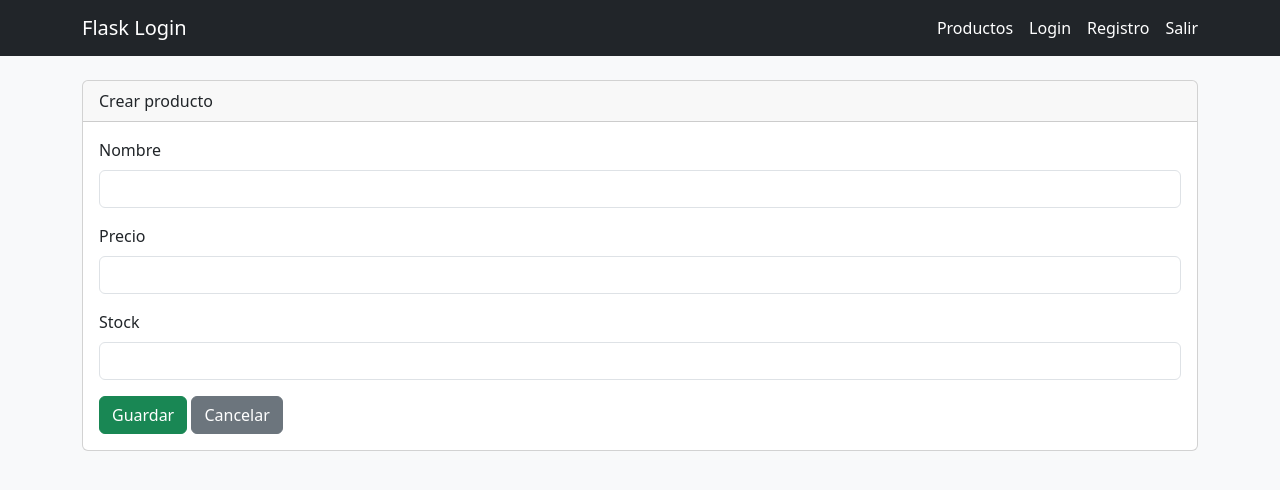
After one commit to Croos18/Desarrollo-de-aplicaciones-web, a Flask app: page /crear in a window 1280 px wide. The commit adds this page. Shown: the top 490 px of the page. Run offline with Flask 3, Linux system fonts and the light colour scheme.

Commit message:
Semana 15

```diff
--- /dev/null
+++ b/Semana_13/Correr.txt
@@ -0,0 +1,2 @@
+.\.venv\Scripts\activate
+python app.py
--- a/Semana_13/app.py
+++ b/Semana_13/app.py
@@ -1,14 +1,18 @@
 # app.py
-from flask import Flask, jsonify, request
+from flask import Flask, jsonify, request, render_template, redirect, url_for, flash
 from mysql.connector import Error
-from conexion import get_connection  # asegúrate que usa host/puerto correctos (p.ej. 127.0.0.1:3307)
+from conexion import get_connection  # asegúrate de apuntar a la BD correcta
 
 app = Flask(__name__)
+app.secret_key = "cambia-esta-clave"
 
+# ------------------ HOME ------------------
 @app.route("/")
 def home():
-    return "Flask + MySQL OK. Visita /test_db"
+    # Página de inicio: redirige al listado web
+    return redirect(url_for("listar_productos"))
 
+# ------------------ SALUD / DB ------------------
 @app.route("/test_db")
 def test_db():
     try:
@@ -21,7 +25,7 @@ def test_db():
     except Error as e:
         return jsonify({"ok": False, "error": str(e)}), 500
 
-# Crear tabla usuarios
+# ------------------ INIT DB (usuarios, productos) ------------------
 @app.route("/init_db/usuarios", methods=["POST"])
 def init_usuarios():
     sql = """
@@ -32,41 +36,52 @@ def init_usuarios():
     ) ENGINE=InnoDB DEFAULT CHARSET=utf8mb4;
     """
     try:
-        conn = get_connection()
-        cur = conn.cursor()
-        cur.execute(sql)
-        conn.commit()  # <-- importante
+        conn = get_connection(); cur = conn.cursor()
+        cur.execute(sql); conn.commit()
         cur.close(); conn.close()
         return jsonify({"ok": True, "msg": "Tabla 'usuarios' lista"})
     except Error as e:
         return jsonify({"ok": False, "error": str(e)}), 500
 
-# Insertar usuario
+@app.route("/init_db/productos", methods=["POST"])
+def init_productos():
+    sql = """
+    CREATE TABLE IF NOT EXISTS productos (
+      id_producto INT AUTO_INCREMENT PRIMARY KEY,
+      nombre      VARCHAR(120) NOT NULL,
+      precio      DECIMAL(10,2) NOT NULL DEFAULT 0.00,
+      stock       INT NOT NULL DEFAULT 0,
+      created_at  TIMESTAMP DEFAULT CURRENT_TIMESTAMP
+    ) ENGINE=InnoDB DEFAULT CHARSET=utf8mb4;
+    """
+    try:
+        conn = get_connection(); cur = conn.cursor()
+        cur.execute(sql); conn.commit()
+        cur.close(); conn.close()
+        return jsonify({"ok": True, "msg": "Tabla 'productos' lista"})
+    except Error as e:
+        return jsonify({"ok": False, "error": str(e)}), 500
+
+# ------------------ API USUARIOS (lo tuyo) ------------------
 @app.route("/usuarios", methods=["POST"])
 def add_usuario():
     data = request.get_json(force=True) or {}
-    nombre = data.get("nombre")
-    mail   = data.get("mail")
+    nombre = data.get("nombre"); mail = data.get("mail")
     if not nombre or not mail:
         return jsonify({"ok": False, "error": "nombre y mail requeridos"}), 400
-
     try:
-        conn = get_connection()
-        cur = conn.cursor()
+        conn = get_connection(); cur = conn.cursor()
         cur.execute("INSERT INTO usuarios (nombre, mail) VALUES (%s, %s)", (nombre, mail))
-        conn.commit()  # <-- importante
-        new_id = cur.lastrowid
+        conn.commit(); new_id = cur.lastrowid
         cur.close(); conn.close()
         return jsonify({"ok": True, "msg": "Usuario creado", "id_usuario": new_id}), 201
     except Error as e:
         return jsonify({"ok": False, "error": str(e)}), 500
 
-# Listar usuarios
 @app.route("/usuarios", methods=["GET"])
 def list_usuarios():
     try:
-        conn = get_connection()
-        cur = conn.cursor(dictionary=True)
+        conn = get_connection(); cur = conn.cursor(dictionary=True)
         cur.execute("SELECT id_usuario, nombre, mail FROM usuarios ORDER BY id_usuario DESC")
         rows = cur.fetchall()
         cur.close(); conn.close()
@@ -74,5 +89,136 @@ def list_usuarios():
     except Error as e:
         return jsonify({"ok": False, "error": str(e)}), 500
 
+# ------------------ WEB CRUD PRODUCTOS ------------------
+# LISTAR
+@app.get("/productos")
+def listar_productos():
+    try:
+        conn = get_connection(); cur = conn.cursor(dictionary=True)
+        cur.execute("SELECT id_producto, nombre, precio, stock, created_at FROM productos ORDER BY id_producto DESC")
+        rows = cur.fetchall()
+        cur.close(); conn.close()
+    except Error as e:
+        flash(f"Error al listar: {e}", "danger")
+        rows = []
+    return render_template("productos_list.html", productos=rows)
+
+# FORM CREAR
+@app.get("/crear")
+def crear_form():
+    return render_template("producto_form.html", producto=None, action="crear")
+
+# CREAR (POST)
+@app.post("/crear")
+def crear_submit():
+    nombre = (request.form.get("nombre") or "").strip()
+    precio = request.form.get("precio") or "0"
+    stock  = request.form.get("stock")  or "0"
+
+    errores = []
+    if not nombre: errores.append("El nombre es obligatorio.")
+    try:
+        precio = float(precio);  assert precio >= 0
+    except Exception: errores.append("Precio inválido.")
+    try:
+        stock = int(stock);      assert stock >= 0
+    except Exception: errores.append("Stock inválido.")
+
+    if errores:
+        for e in errores: flash(e, "warning")
+        return render_template("producto_form.html", producto=request.form, action="crear")
+
+    try:
+        conn = get_connection(); cur = conn.cursor()
+        cur.execute("INSERT INTO productos (nombre, precio, stock) VALUES (%s, %s, %s)", (nombre, precio, stock))
+        conn.commit(); cur.close(); conn.close()
+        flash("Producto creado.", "success")
+        return redirect(url_for("listar_productos"))
+    except Error as e:
+        flash(f"Error al crear: {e}", "danger")
+        return render_template("producto_form.html", producto=request.form, action="crear")
+
+# FORM EDITAR
+@app.get("/editar/<int:id_prod>")
+def editar_form(id_prod):
+    try:
+        conn = get_connection(); cur = conn.cursor(dictionary=True)
+        cur.execute("SELECT * FROM productos WHERE id_producto=%s", (id_prod,))
+        row = cur.fetchone()
+        cur.close(); conn.close()
+        if not row:
+            flash("Producto no encontrado.", "warning")
+            return redirect(url_for("listar_productos"))
+        return render_template("producto_form.html", producto=row, action="editar")
+    except Error as e:
+        flash(f"Error al cargar edición: {e}", "danger")
+        return redirect(url_for("listar_productos"))
+
+# EDITAR (POST)
+@app.post("/editar/<int:id_prod>")
+def editar_submit(id_prod):
+    nombre = (request.form.get("nombre") or "").strip()
+    precio = request.form.get("precio") or "0"
+    stock  = request.form.get("stock")  or "0"
+
+    errores = []
+    if not nombre: errores.append("El nombre es obligatorio.")
+    try:
+        precio = float(precio);  assert precio >= 0
+    except Exception: errores.append("Precio inválido.")
+    try:
+        stock = int(stock);      assert stock >= 0
+    except Exception: errores.append("Stock inválido.")
+
+    if errores:
+        for e in errores: flash(e, "warning")
+        data = {"id_producto": id_prod, "nombre": nombre, "precio": precio, "stock": stock}
+        return render_template("producto_form.html", producto=data, action="editar")
+
+    try:
+        conn = get_connection(); cur = conn.cursor()
+        cur.execute("UPDATE productos SET nombre=%s, precio=%s, stock=%s WHERE id_producto=%s",
+                    (nombre, precio, stock, id_prod))
+        conn.commit(); cur.close(); conn.close()
+        flash("Producto actualizado.", "success")
+        return redirect(url_for("listar_productos"))
+    except Error as e:
+        flash(f"Error al actualizar: {e}", "danger")
+        data = {"id_producto": id_prod, "nombre": nombre, "precio": precio, "stock": stock}
+        return render_template("producto_form.html", producto=data, action="editar")
+
+# CONFIRMAR ELIMINAR
+@app.get("/eliminar/<int:id_prod>")
+def eliminar_confirm(id_prod):
+    try:
+        conn = get_connection(); cur = conn.cursor(dictionary=True)
+        cur.execute("SELECT id_producto, nombre FROM productos WHERE id_producto=%s", (id_prod,))
+        row = cur.fetchone()
+        cur.close(); conn.close()
+        if not row:
+            flash("Producto no encontrado.", "warning")
+            return redirect(url_for("listar_productos"))
+        return render_template("confirm_delete.html", producto=row)
+    except Error as e:
+        flash(f"Error: {e}", "danger")
+        return redirect(url_for("listar_productos"))
+
+# ELIMINAR (POST)
+@app.post("/eliminar/<int:id_prod>")
+def eliminar_do(id_prod):
+    try:
+        conn = get_connection(); cur = conn.cursor()
+        cur.execute("DELETE FROM productos WHERE id_producto=%s", (id_prod,))
+        conn.commit(); cur.close(); conn.close()
+        flash("Producto eliminado.", "success")
+    except Error as e:
+        flash(f"Error al eliminar: {e}", "danger")
+    return redirect(url_for("listar_productos"))
+
+# Sonda
+@app.get("/ping")
+def ping():
+    return "pong"
+
 if __name__ == "__main__":
-    app.run(debug=True)
+    app.run(debug=True, host="127.0.0.1", port=5000)
--- a/Semana_13/templates/base.html
+++ b/Semana_13/templates/base.html
@@ -2,32 +2,32 @@
 <html lang="es">
 <head>
   <meta charset="utf-8">
-  <title>{% block title %}App{% endblock %}</title>
   <meta name="viewport" content="width=device-width, initial-scale=1">
-  <link
-    href="https://cdn.jsdelivr.net/npm/bootstrap@5.3.3/dist/css/bootstrap.min.css"
-    rel="stylesheet">
+  <title>{% block title %}CRUD Flask MySQL{% endblock %}</title>
+  <link href="https://cdn.jsdelivr.net/npm/bootstrap@5.3.3/dist/css/bootstrap.min.css" rel="stylesheet">
 </head>
 <body class="bg-light">
-<nav class="navbar navbar-expand-lg navbar-dark bg-dark">
+<nav class="navbar navbar-dark bg-dark mb-4">
   <div class="container">
-    <a class="navbar-brand" href="{{ url_for('index') }}">Flask Login</a>
-    <div class="navbar-nav ms-auto">
-      <a class="nav-link" href="{{ url_for('auth.login') }}">Login</a>
-      <a class="nav-link" href="{{ url_for('auth.register') }}">Registro</a>
-      <a class="nav-link" href="{{ url_for('auth.logout') }}">Salir</a>
+    <a class="navbar-brand" href="{{ url_for('listar_productos') }}">Flask Login</a>
+    <div class="d-flex gap-3">
+      <a class="nav-link text-white" href="{{ url_for('listar_productos') }}">Productos</a>
+      <a class="nav-link text-white" href="#">Login</a>
+      <a class="nav-link text-white" href="#">Registro</a>
+      <a class="nav-link text-white" href="#">Salir</a>
     </div>
   </div>
 </nav>
-<main class="container py-4">
+
+<div class="container">
   {% with msgs = get_flashed_messages(with_categories=true) %}
     {% if msgs %}
       {% for cat, msg in msgs %}
-      <div class="alert alert-{{cat}}">{{ msg }}</div>
+        <div class="alert alert-{{ cat }}">{{ msg }}</div>
       {% endfor %}
     {% endif %}
   {% endwith %}
   {% block content %}{% endblock %}
-</main>
+</div>
 </body>
 </html>
--- /dev/null
+++ b/Semana_13/templates/producto_form.html
@@ -0,0 +1,28 @@
+{% extends "base.html" %}
+{% block title %}{{ "Crear" if action == "crear" else "Editar" }}{% endblock %}
+{% block content %}
+<div class="card">
+  <div class="card-header">{{ "Crear" if action == "crear" else "Editar" }} producto</div>
+  <div class="card-body">
+    <form method="post" action="{{ url_for('crear_submit') if action == 'crear' else url_for('editar_submit', id_prod=producto.id_producto) }}">
+      <div class="mb-3">
+        <label class="form-label">Nombre</label>
+        <input name="nombre" class="form-control" required value="{{ producto.nombre if producto else '' }}">
+      </div>
+
+      <div class="mb-3">
+        <label class="form-label">Precio</label>
+        <input name="precio" type="number" step="0.01" min="0" class="form-control" required value="{{ producto.precio if producto else '' }}">
+      </div>
+
+      <div class="mb-3">
+        <label class="form-label">Stock</label>
+        <input name="stock" type="number" min="0" class="form-control" required value="{{ producto.stock if producto else '' }}">
+      </div>
+
+      <button class="btn btn-success" type="submit">Guardar</button>
+      <a class="btn btn-secondary" href="{{ url_for('listar_productos') }}">Cancelar</a>
+    </form>
+  </div>
+</div>
+{% endblock %}
```
Also changed, not shown: Semana_13/schema.sql (added, +14 -0 lines), Semana_13/templates/confirm_delete.html (added, +17 -0 lines), Semana_13/templates/productos_list.html (added, +46 -0 lines).
